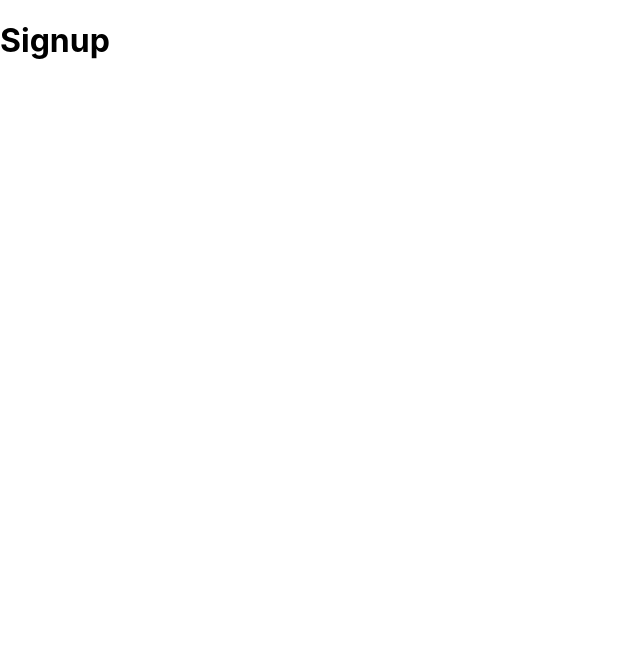
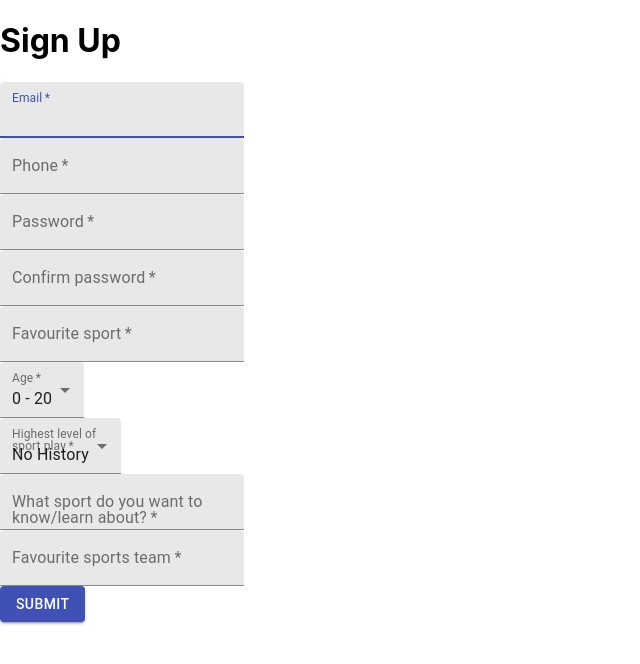
Before and after one commit to jayden-tse/CSCC01-Project, a React (Create React App) app in the folder demo/: page / in a window 1280 px wide. Shown: the top 664 px of the page, without its empty margins (0-640 px from the left). Built offline with nearby package versions, Linux system fonts and the light colour scheme.

Commit message:
Add sign up form components, but missing CSS

```diff
--- a/demo/src/components/SignupPage.jsx
+++ b/demo/src/components/SignupPage.jsx
@@ -1,14 +1,183 @@
 import React from 'react';
-// replace whatever is in render with components
-// needed for the page
+import { Button, Grid, MenuItem, TextField } from '@material-ui/core'
 
+/**
+ * The container for the sign up page components and process.
+ */
 class SignupPage extends React.Component {
   constructor(props) {
     super(props);
+    this.state = {
+      email: '',
+      phone: '',
+      password: '',
+      confirmPassword: '',
+      favSport: '',
+      age: 0,
+      sportLevel: 0,
+      sportLearn: '',
+      favTeam: '',
+    }
+
+    this.handleInputChange = this.handleInputChange.bind(this);
+  }
+
+  handleInputChange(event) {
+    this.setState({
+      [event.target.name]: event.target.value
+    });
+  }
+
+  // TODO
+  handleSubmit(event) {
+    // make sure all required fields are filled in
+    // validate the input
+    // if valid, send to server and redirect to login
   }
 
   render() {
-    return<h1>Signup</h1>
+    return (
+      <div className='SignupPage'>
+        <Grid container direction='column' justify='flex-start' alignItems='flex-start'>
+          <Grid item>
+            <h1>Sign Up</h1>
+          </Grid>
+          <Grid container item>
+            <form onSubmit={this.handleSubmit}>
+              {/* Email */}
+              <Grid item>
+                <TextField
+                  label='Email'
+                  name='email'
+                  value={this.state.email}
+                  onChange={this.handleInputChange}
+                  required
+                  autoFocus
+                  variant='filled'
+                  fullWidth
+                >
+                </TextField>
+              </Grid>
+
+              {/* Phone */}
+              <Grid item>
+                <TextField
+                  label='Phone'
+                  name='phone'
+                  value={this.state.phone}
+                  onChange={this.handleInputChange}
+                  required
+                  variant='filled'
+                >
+                </TextField>
+              </Grid>
+
+              {/* Password */}
+              <Grid item>
+                <TextField
+                  label='Password'
+                  type='password'
+                  name='password'
+                  value={this.state.password}
+                  onChange={this.handleInputChange}
+                  required
+                  variant='filled'
+                >
+                </TextField>
+              </Grid>
+              <Grid item>
+                <TextField
+                  label='Confirm password'
+                  type='password'
+                  name='confirmPassword'
+                  value={this.state.confirmPassword}
+                  onChange={this.handleInputChange}
+                  required
+                  variant='filled'
+                >
+                </TextField>
+              </Grid>
+
+              {/* Favourite Sport */}
+              <Grid item>
+                <TextField
+                  label='Favourite sport'
+                  name='favSport'
+                  value={this.state.favSport}
+                  onChange={this.handleInputChange}
+                  required
+                  variant='filled'
+                >
+                </TextField>
+              </Grid>
+
+              {/* Age */}
+              <Grid item>
+                <TextField
+                  select
+                  label='Age'
+                  name='age'
+                  value={this.state.age}
+                  onChange={this.handleInputChange}
+                  required
+                  variant='filled'
+                >
+                  <MenuItem value=''>None</MenuItem>
+                  <MenuItem value={0}>0 - 20</MenuItem>
+                  <MenuItem value={1}>21 - 40</MenuItem>
+                </TextField>
+              </Grid>
+
+              {/* Highest level of sport play */}
+              <Grid item>
+                <TextField
+                  select
+                  label='Highest level of sport play'
+                  name='sportLevel'
+                  value={this.state.sportLevel}
+                  onChange={this.handleInputChange}
+                  required
+                  variant='filled'
+                >
+                  <MenuItem value={0}>No History</MenuItem>
+                  <MenuItem value={1}>College</MenuItem>
+                </TextField>
+              </Grid>
+
+              {/* What sport do you want to know/learn about? */}
+              <Grid item>
+                <TextField
+                  label='What sport do you want to know/learn about?'
+                  name='sportLearn'
+                  value={this.state.sportLearn}
+                  onChange={this.handleInputChange}
+                  required
+                  variant='filled'
+                >
+                </TextField>
+              </Grid>
+
+              {/* Favourite sports team */}
+              <Grid item>
+                <TextField
+                  label='Favourite sports team'
+                  name='favTeam'
+                  value={this.state.favTeam}
+                  onChange={this.handleInputChange}
+                  required
+                  variant='filled'
+                >
+                </TextField>
+              </Grid>
+
+              <Grid item>
+                <Button type='submit' variant="contained" color="primary">Submit</Button>
+              </Grid>
+            </form>
+          </Grid>
+        </Grid>
+      </div>
+    );
   }
 }
 
```
